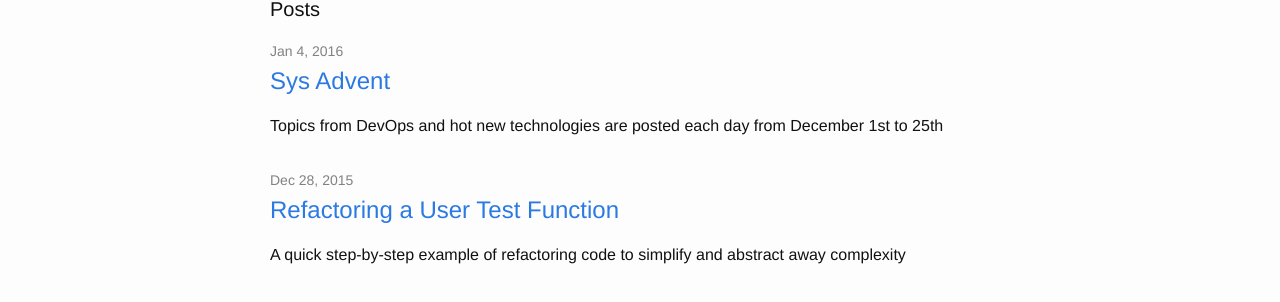
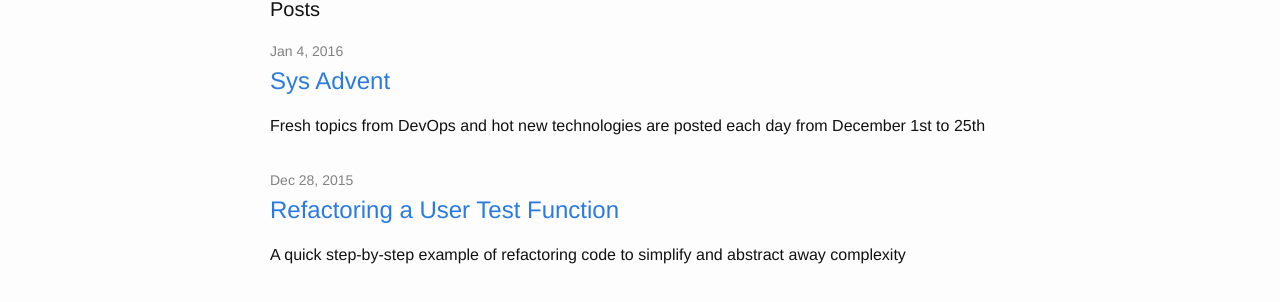
Before and after one commit to jonniesweb/Bookmarks, a Jekyll site: the page built from index.html, in a window 1280 px wide. Shown: the part 221-523 px from the top of the page. Built offline with Jekyll 4.4.1, drawn with Linux system fonts in a browser that asks for light colours.

Commit message:
d'oh! forgot the link for the sys advent post

```diff
--- a/_posts/2016-01-04-sys-advent.markdown
+++ b/_posts/2016-01-04-sys-advent.markdown
@@ -2,7 +2,8 @@
 layout: post
 title: "Sys Advent"
 date: "2016-01-04 23:29"
-summary: Topics from DevOps and hot new technologies are posted each day from December 1st to 25th
+link: "https://sysadvent.blogspot.ca/"
+summary: Fresh topics from DevOps and hot new technologies are posted each day from December 1st to 25th
 tags:
  - devops
  - hot-technology
```
